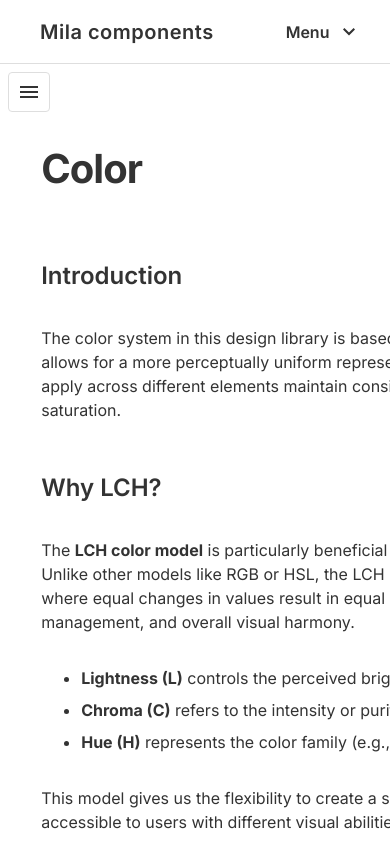
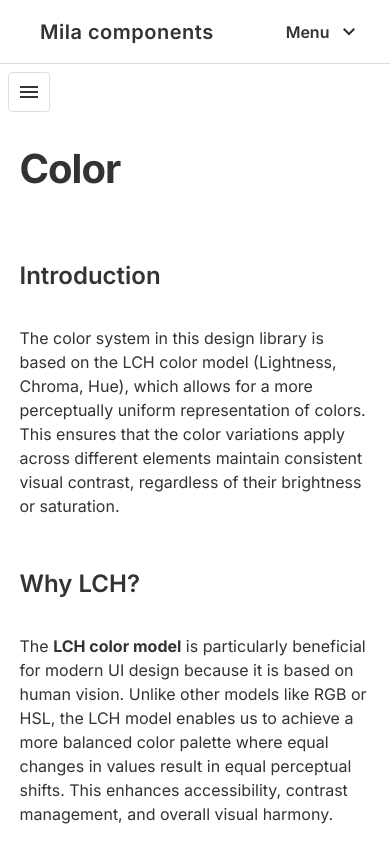
Before and after one commit to GomezIvann/mila-components, a Next.js app in the folder apps/web/: page /foundations/color in a window 390 px wide. Built offline with nearby package versions, Linux system fonts and the light colour scheme.

Commit message:
Fixed application layout responsive issues

```diff
--- a/apps/web/app/globals.css
+++ b/apps/web/app/globals.css
@@ -1,12 +1,3 @@
-:root {
-  --breakpoint-xs: 320px; /* Mobile small */
-  --breakpoint-sm: 480px; /* Mobile large */
-  --breakpoint-md: 768px; /* Tablet */
-  --breakpoint-lg: 1024px; /* Laptop */
-  --breakpoint-xl: 1280px; /* Desktop */
-  --breakpoint-xxl: 1440px; /* Large desktop */
-}
-
 body {
   margin: 0;
 }
--- a/apps/web/common/custom-components/heading/heading.module.css
+++ b/apps/web/common/custom-components/heading/heading.module.css
@@ -1,4 +1,3 @@
-/* Estilos para HeadingLinkContainer */
 .headingContainer {
   margin-left: -2rem;
   display: flex;
@@ -10,7 +9,7 @@
   opacity: 0.5;
 }
 
-@media (max-width: var(--breakpoint-md)) {
+@media (max-width: 768px) {
   .headingContainer {
     word-break: break-word;
   }
@@ -22,7 +21,6 @@
   }
 }
 
-/* Estilos para HeadingAnchor */
 .headingAnchor {
   color: inherit;
   text-decoration: none;
--- a/apps/web/common/custom-components/quick-navigation/quick-navigation.module.css
+++ b/apps/web/common/custom-components/quick-navigation/quick-navigation.module.css
@@ -1,21 +1,15 @@
 .mainContainer {
   display: grid;
-  grid-template-columns: 800px 1fr;
+  grid-template-columns: 1fr auto;
 }
 
-@media (max-width: var(--breakpoint-xl)) {
-  .mainContainer {
-    grid-template-columns: 75% 25%;
-  }
-}
-
-@media (max-width: var(--breakpoint-lg)) {
+@media (max-width: 1024px) {
   .mainContainer {
     grid-template-columns: minmax(0, 1fr);
   }
 }
 
-.quickNavContainer {
+.quickNavigationContainer {
   position: sticky;
   top: calc(64px + 24px);
   max-height: 568px;
@@ -24,15 +18,9 @@
   overflow-y: auto;
 }
 
-@media (max-width: var(--breakpoint-lg)) {
-  .quickNavContainer {
+@media (max-width: 1024px) {
+  .quickNavigationContainer {
     display: none;
-  }
-}
-
-@media (max-height: var(--breakpoint-md)) {
-  .quickNavContainer {
-    max-height: calc(100vh - 112px);
   }
 }
 
--- a/apps/web/common/custom-components/quick-navigation/quick-navigation.tsx
+++ b/apps/web/common/custom-components/quick-navigation/quick-navigation.tsx
@@ -41,7 +41,7 @@ const SiteQuickNavigation = ({ sections, startHeadingLevel = 1, title }: SiteQui
         />
       ))}
     </div>
-    <div className={styles.quickNavContainer}>
+    <div className={styles.quickNavigationContainer}>
       <QuickNavigation title={title} links={getSubSectionsLinks(sections)} />
     </div>
   </div>
--- a/apps/web/common/custom-components/side-navigation.tsx
+++ b/apps/web/common/custom-components/side-navigation.tsx
@@ -36,7 +36,7 @@ export default function SiteSideNavigation() {
         },
       ]}
       onNavigate={handleOnNavigate}
-      responsiveBreakpoint="md"
+      responsiveBreakpoint="lg"
     />
   );
 }
--- a/packages/ui/src/application-layout/application-layout.tsx
+++ b/packages/ui/src/application-layout/application-layout.tsx
@@ -25,10 +25,10 @@ const SideNavContainer = styled.div`
 
 const MainContainer = styled.div`
   grid-area: main;
-  overflow: hidden auto;
   min-height: 0;
   display: grid;
   grid-template-rows: 1fr auto;
+  overflow: hidden auto;
 `;
 
 const ApplicationLayout = ({ children, footer, header, sideNavigation }: ApplicationLayoutProps) => (
```
